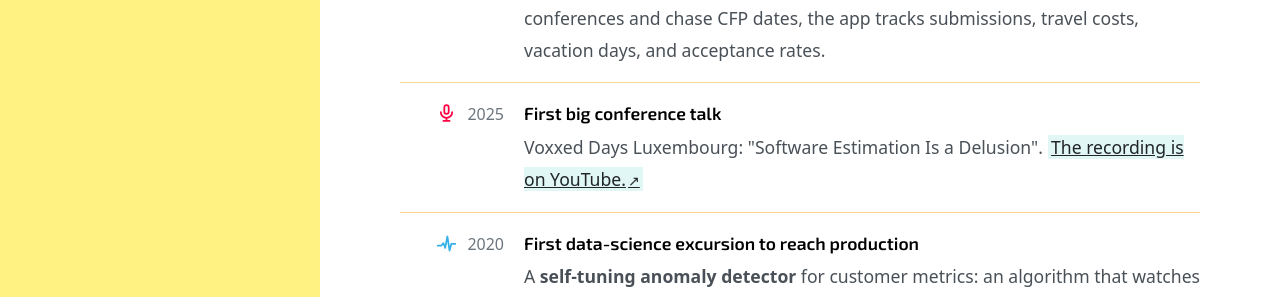
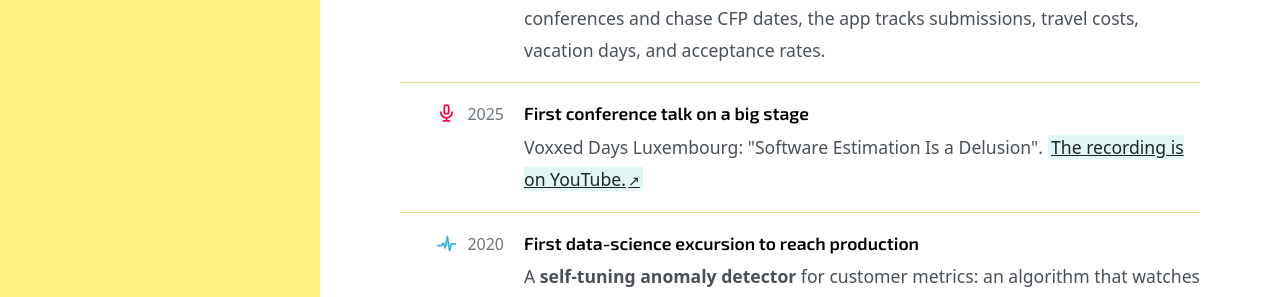
Before and after one commit to inesp/inesp.github.io, a Jekyll site: the page built from about.md, in a window 1280 px wide. Shown: the part 951-1248 px from the top of the page. Built offline with Jekyll 4.4.1, drawn with Linux system fonts in a browser that asks for light colours; nearby versions of some CDN libraries; some web fonts are replaced; a style sheet for code colours, icons or effects is not loaded.

Commit message:
Reword milestone

```diff
--- a/about.md
+++ b/about.md
@@ -48,7 +48,7 @@ My software life, told as a timeline of firsts:
   <div class="career-item">
     <div class="career-years"><svg class="career-icon" viewBox="0 0 24 24" aria-hidden="true"><rect x="9.5" y="2.5" width="5" height="10" rx="2.5" fill="none" stroke="#ff0040" stroke-width="2"/><path d="M5.5 10.5 a6.5 6.5 0 0 0 13 0" fill="none" stroke="#ff0040" stroke-width="2" stroke-linecap="round"/><path d="M12 17 V20.5 M8.5 20.5 H15.5" fill="none" stroke="#ff0040" stroke-width="2" stroke-linecap="round"/></svg> 2025</div>
     <div class="career-body">
-      <h3>First big conference talk</h3>
+      <h3>First conference talk on a big stage</h3>
       <p>Voxxed Days Luxembourg: "Software Estimation Is a Delusion". <a class="remote-link" href="https://www.youtube.com/watch?v=B-4ega2uwEM" target="_blank">The recording is on YouTube.</a></p>
     </div>
   </div>
```
